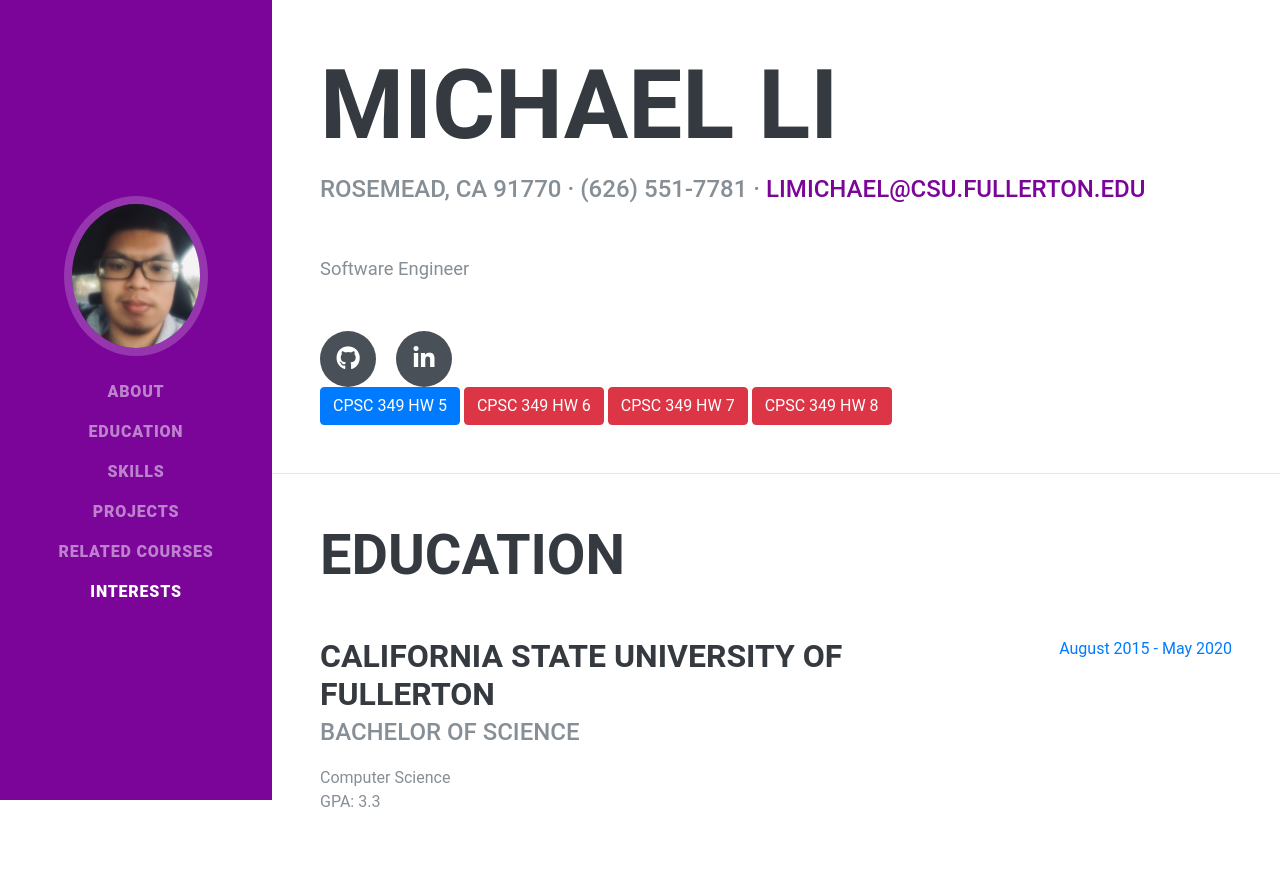
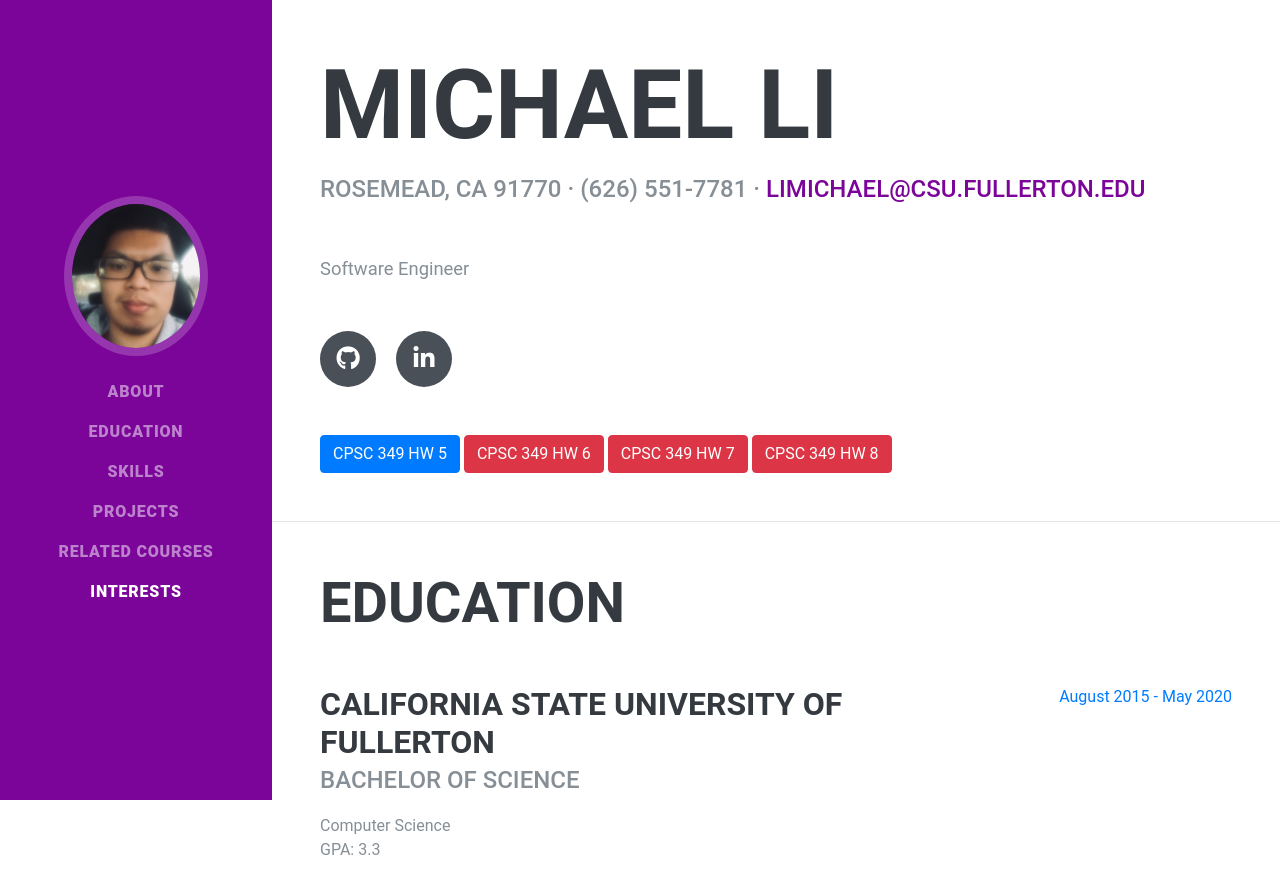
Before and after one commit to LiMichael1/LiMichael1.github.io, a plain HTML site: page index.html in a window 1280 px wide. Shown: the top 894 px of the page. Drawn offline with nearby package versions, Linux system fonts and the light colour scheme; a web font is replaced by a local one.

Commit message:
mccarthy hw

```diff
--- a/index.html
+++ b/index.html
@@ -71,11 +71,13 @@
                         <i class="fab fa-linkedin-in"></i>
                     </a>
                 </div>
+                <div class="pt-5">
+                    <a href="https://github.com/LiMichael1/CoffeeRun" class="btn btn-primary">CPSC 349 HW 5</a>
+                    <a href="" class="btn btn-danger">CPSC 349 HW 6</a>
+                    <a href="" class="btn btn-danger">CPSC 349 HW 7</a>
+                    <a href="" class="btn btn-danger">CPSC 349 HW 8</a>
+                </div>
 
-                <a href="https://github.com/LiMichael1/CoffeeRun" class="btn btn-primary">CPSC 349 HW 5</a>
-                <a href="" class="btn btn-danger">CPSC 349 HW 6</a>
-                <a href="" class="btn btn-danger">CPSC 349 HW 7</a>
-                <a href="" class="btn btn-danger">CPSC 349 HW 8</a>
             </div>
 
         </section>
```
